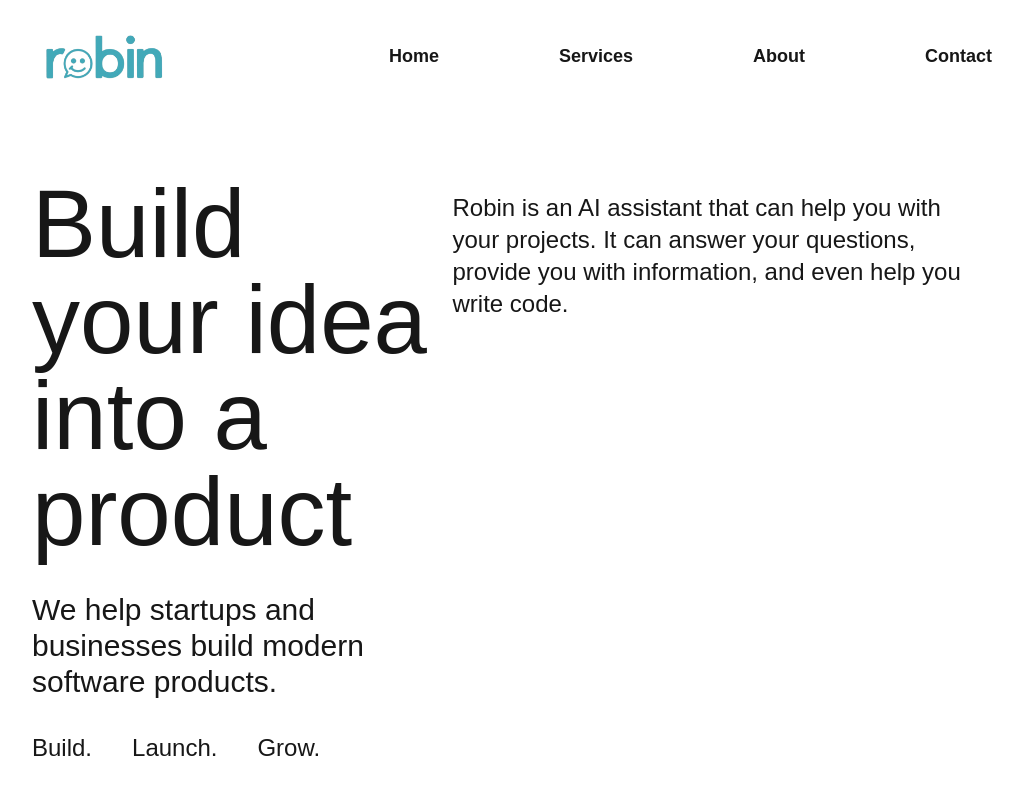
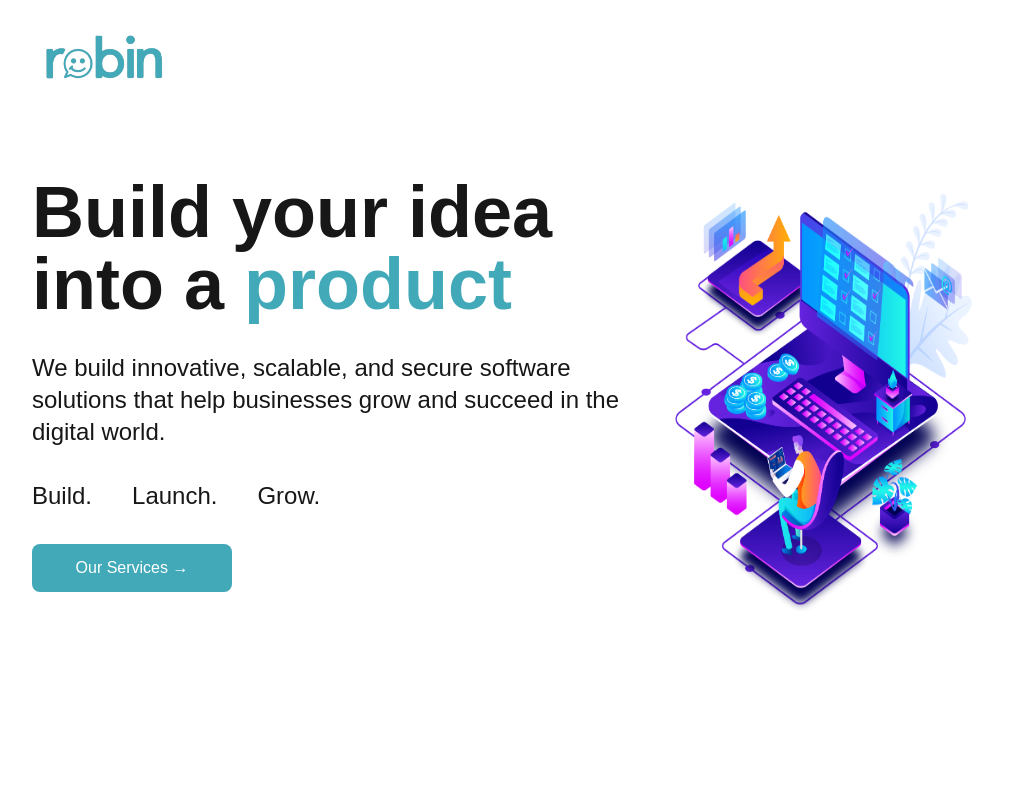
Before and after one commit to PraveeshOP/robin-app-as, a Next.js app in the folder robin-app-as/: page /dashboard in a window 1280 px wide. Shown: the top 794 px of the page, without its empty margins (128-1151 px from the left). Built offline with nearby package versions, Linux system fonts and the light colour scheme.

Commit message:
Dashboard h1 nearly completed

```diff
--- /dev/null
+++ b/robin-app-as/src/app/servicePage/page.tsx
@@ -0,0 +1,7 @@
+export default function Services() {
+  return (
+    <div className="flex flex-col gap-20">
+      <p className="text-6xl font-bold">Services</p>
+    </div>
+  );
+}
--- a/robin-app-as/src/components/NavBar.tsx
+++ b/robin-app-as/src/components/NavBar.tsx
@@ -1,33 +1,40 @@
+"use client";
+
+import Link from "next/link";
+import { usePathname } from "next/navigation";
+
 export default function NavBar() {
+  const pathname = usePathname();
+
+  const navItems = [
+    { name: "Home", href: "/" },
+    { name: "Services", href: "/servicePage" },
+    { name: "About", href: "/about" },
+    { name: "Contact", href: "/contact" },
+  ];
+
   return (
     <div className="flex justify-between items-center w-full px-40 mb-20">
-      <div className="items-center justify-left flex h-20 mt-4">
-        <img src="robinLogo.png" alt="Robin App AS Logo" className="h-16" />
+      <div className="flex items-center h-20 mt-4">
+        <img src="/robinLogo.png" alt="Robin App AS Logo" className="h-16" />
       </div>
-      <div className="items-center justify-right flex h-20 mt-4">
-        <ul className="flex space-x-30">
-          <li>
-            <a href="/" className="text-lg font-bold">
-              Home
-            </a>
+
+      <ul className="flex space-x-20 text-lg font-bold">
+        {navItems.map((item) => (
+          <li key={item.href}>
+            <Link
+              href={item.href}
+              className={`pb-1 transition-colors ${
+                pathname === item.href
+                  ? "text-[#42a9b8] border-b-2 border-[#42a9b8]"
+                  : "text-white hover:text-[#42a9b8]"
+              }`}
+            >
+              {item.name}
+            </Link>
           </li>
-          <li>
-            <a href="/" className="text-lg font-bold">
-              Services
-            </a>
-          </li>
-          <li>
-            <a href="/about" className="text-lg font-bold">
-              About
-            </a>
-          </li>
-          <li>
-            <a href="/contact" className="text-lg font-bold">
-              Contact
-            </a>
-          </li>
-        </ul>
-      </div>
+        ))}
+      </ul>
     </div>
   );
 }
--- a/robin-app-as/src/components/dashboardH1.tsx
+++ b/robin-app-as/src/components/dashboardH1.tsx
@@ -1,23 +1,27 @@
 export default function DashboardH1() {
   return (
     <div className="flex justify-betweenmt-4 w-full px-40 h-50">
-      <div className="flex flex-col gap-4">
-        <h1 className="text-8xl">Build your idea into a product</h1>
-        <p className="text-3xl mt-4">
-          We help startups and businesses build modern software products.
+      <div className="flex flex-col gap-4 w-200">
+        <h1 className="text-7xl font-bold">
+          Build your idea into a <span className="text-[#42a9b8]">product</span>
+        </h1>
+        <p className="text-2xl mt-4">
+          We build innovative, scalable, and secure software solutions that help
+          businesses grow and succeed in the digital world.
         </p>
         <div className="flex flex-row gap-10 mt-4 text-2xl">
           <p>Build.</p>
           <p>Launch.</p>
           <p>Grow.</p>
         </div>
+        <div className="flex flex-col mt-4">
+          <button className="bg-[#42a9b8] text-white px-5 py-3 rounded-lg w-50">
+            Our Services →
+          </button>
+        </div>
       </div>
       <div>
-        <p className="text-2xl mt-4">
-          Robin is an AI assistant that can help you with your projects. It can
-          answer your questions, provide you with information, and even help you
-          write code.
-        </p>
+        <img src="/itSolutions.png" alt="Dashboard Image" className="h-110" />
       </div>
     </div>
   );
```
Also changed, not shown: robin-app-as/public/itSolutions.png (added).
